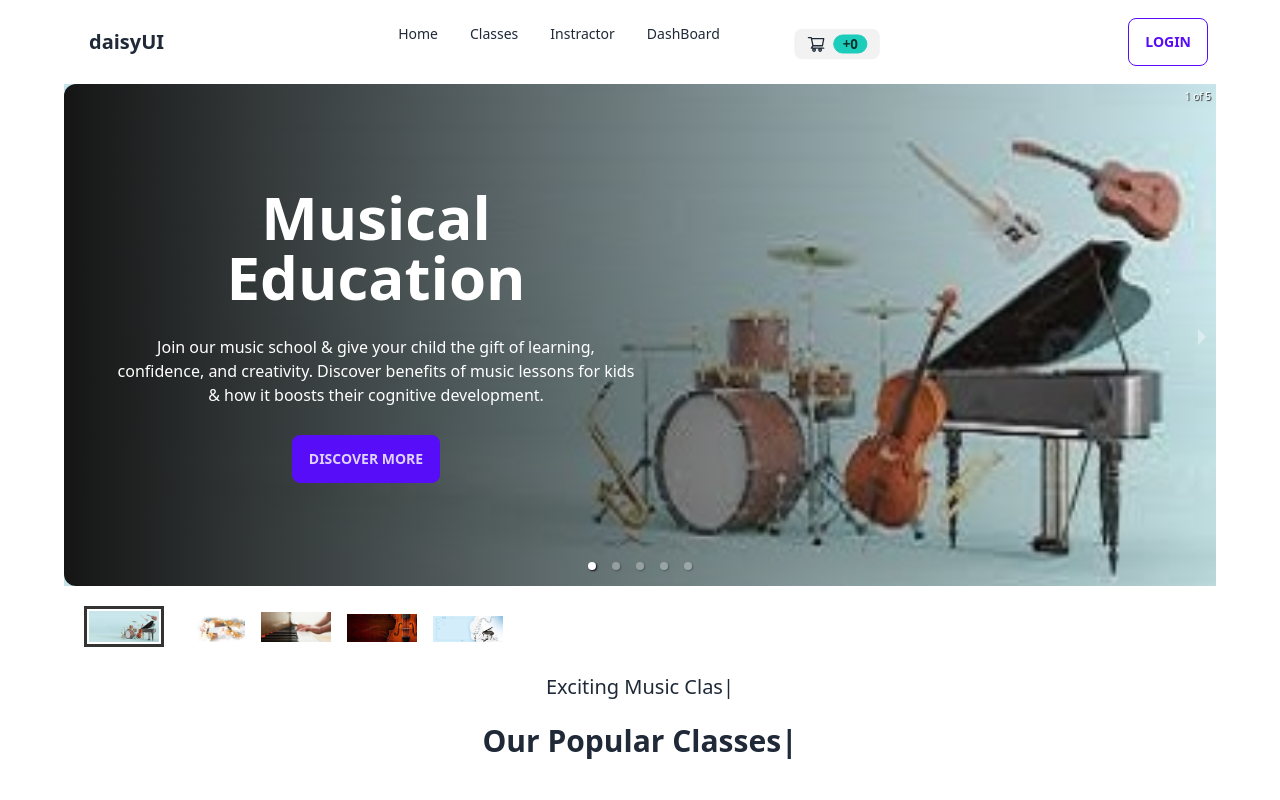
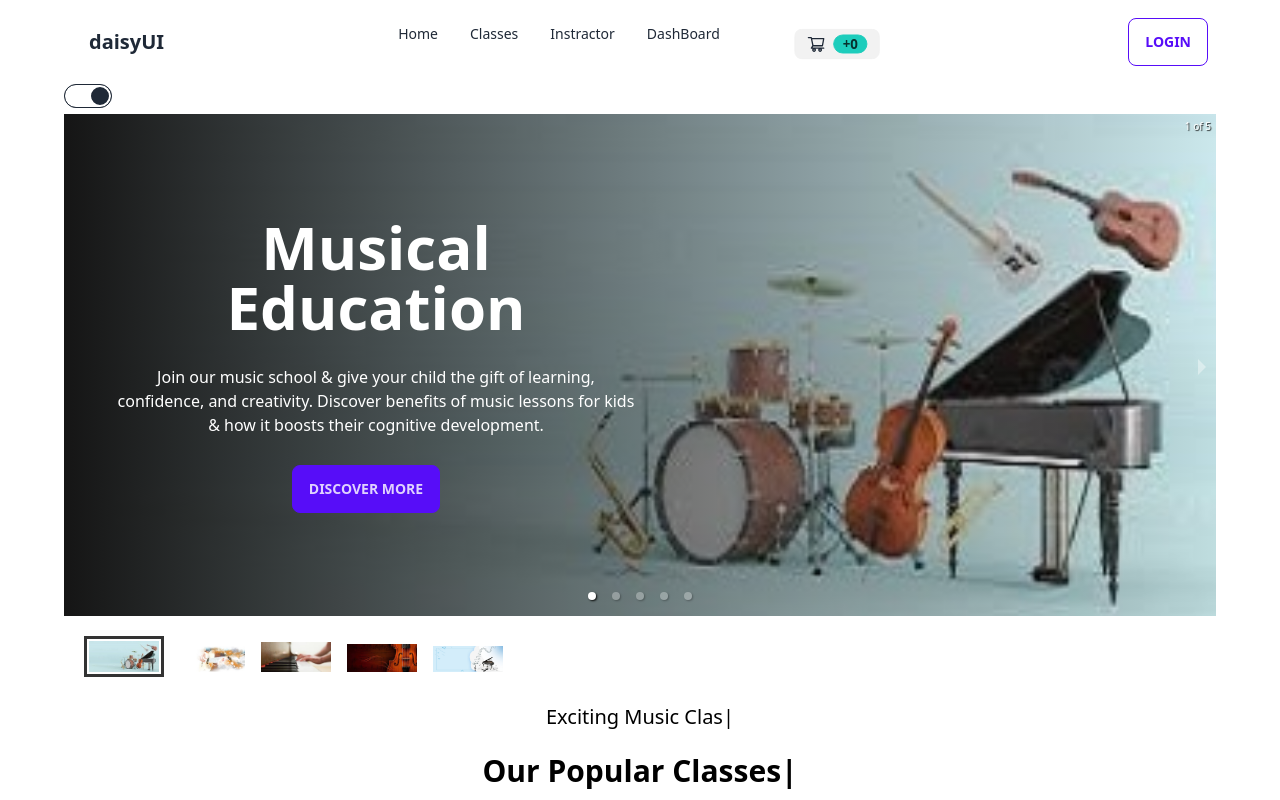
Before and after one commit to Mohammad-Ali-404/music-school, a React (Vite) app: page / in a window 1280 px wide. Shown: the top 800 px of the page. Built offline with nearby package versions, Linux system fonts and the light colour scheme; no server answers.

Commit message:
Implementing a dark/light theme toggle for on home page

```diff
--- a/src/Pages/Home/Home.jsx
+++ b/src/Pages/Home/Home.jsx
@@ -1,11 +1,27 @@
-import React from 'react';
+import React, { useState } from 'react';
 import Banner from './Home/Banner';
 import PopularClass from './Home/PopularClass';
 import Instructor from './Home/Instructor';
 
 const Home = () => {
+    const lightStyles = {
+        backgroundColor: '#fff',
+        color: '#000',
+      };
+    const darkStyles = {
+        backgroundColor: '#222',
+        color: '#fff',
+      };
+
+    const [theme, setTheme] = useState('light');
+
+  const toggleTheme = () => {
+    const newTheme = theme === 'light' ? 'dark' : 'light';
+    setTheme(newTheme);
+  };
     return (
-        <div>
+        <div className={`home-page ${theme}`} style={theme === 'light' ? lightStyles : darkStyles}>
+            <input onClick={toggleTheme} type="checkbox" className="toggle" checked />
             <Banner></Banner>
             <PopularClass></PopularClass>
             <Instructor></Instructor>
--- a/src/Pages/Home/Home/Banner.jsx
+++ b/src/Pages/Home/Home/Banner.jsx
@@ -12,7 +12,7 @@ const Banner = () => {
               <Carousel>
                 <div>
                     <img src={banner1} />
-                    <div className="absolute rounded-xl flex items-center h-full left-0 top-0 bg-gradient-to-r from-[#151515] to-[rgba(21, 21, 21, 0)]">
+                    <div className="absolute  flex items-center h-full left-0 top-0 bg-gradient-to-r from-[#151515] to-[rgba(21, 21, 21, 0)]">
                         <div className='text-white space-y-7 pl-12 w-1/2'>
                             <h2 className='text-6xl font-bold'>Musical Education</h2>
                             <p>Join our music school & give your child the gift of learning, confidence, and creativity. Discover benefits of music lessons for kids & how it boosts their cognitive development. </p>
@@ -24,7 +24,7 @@ const Banner = () => {
                 </div>
                 <div>
                     <img src={banner2} />
-                    <div className="absolute rounded-xl flex items-center h-full left-0 top-0 bg-gradient-to-r from-[#151515] to-[rgba(21, 21, 21, 0)]">
+                    <div className="absolute  flex items-center h-full left-0 top-0 bg-gradient-to-r from-[#151515] to-[rgba(21, 21, 21, 0)]">
                         <div className='text-white space-y-7 pl-12 w-1/2'>
                             <h2 className='text-6xl font-bold'> Rise your Voice</h2>
                             <p>Join our music school & give your child the gift of learning, confidence, and creativity. Discover benefits of music lessons for kids & how it boosts their cognitive development. </p>
@@ -38,7 +38,7 @@ const Banner = () => {
 
                 <div>
                     <img src={banner4} />
-                    <div className="absolute rounded-xl flex items-center h-full left-0 top-0 bg-gradient-to-r from-[#151515] to-[rgba(21, 21, 21, 0)]">
+                    <div className="absolute flex items-center h-full left-0 top-0 bg-gradient-to-r from-[#151515] to-[rgba(21, 21, 21, 0)]">
                         <div className='text-white space-y-7 pl-12 w-1/2'>
                             <h2 className='text-6xl font-bold'> Piano Master</h2>
                             <p>Join our music school & give your child the gift of learning, confidence, and creativity. Discover benefits of music lessons for kids & how it boosts their cognitive development. </p>
@@ -51,7 +51,7 @@ const Banner = () => {
                 </div>
                 <div>
                     <img src={banner5} />
-                    <div className="absolute rounded-xl flex items-center h-full left-0 top-0 bg-gradient-to-r from-[#151515] to-[rgba(21, 21, 21, 0)]">
+                    <div className="absolute flex items-center h-full left-0 top-0 bg-gradient-to-r from-[#151515] to-[rgba(21, 21, 21, 0)]">
                         <div className='text-white space-y-7 pl-12 w-1/2'>
                             <h2 className='text-6xl font-bold'> Fun Beat Music</h2>
                             <p>Join our music school & give your child the gift of learning, confidence, and creativity. Discover benefits of music lessons for kids & how it boosts their cognitive development. </p>
@@ -64,7 +64,7 @@ const Banner = () => {
                 </div>
                 <div>
                     <img src={banner6} />
-                    <div className="absolute rounded-xl flex items-center h-full left-0 top-0 bg-gradient-to-r from-[#151515] to-[rgba(21, 21, 21, 0)]">
+                    <div className="absolute flex items-center h-full left-0 top-0 bg-gradient-to-r from-[#151515] to-[rgba(21, 21, 21, 0)]">
                         <div className='text-white space-y-7 pl-12 w-1/2'>
                             <h2 className='text-6xl font-bold'>MusicSoul and MUsicFairy</h2>
                             <p>Given a toy car to play with, he turned it upside down and spun its wheels. One of them tries to feed me a toy car.</p>
```
